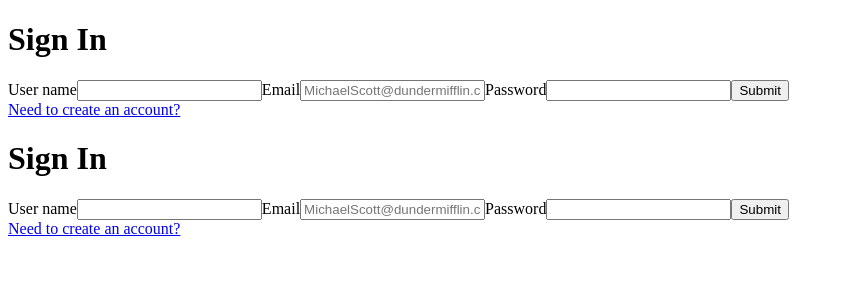
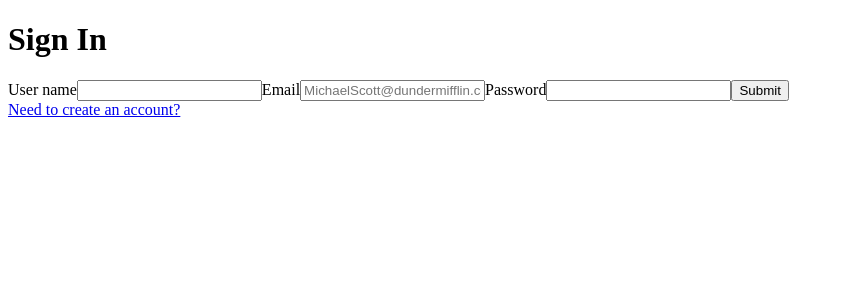
Before and after one commit to meme-t3am/final-project-frontend, a React app: page / in a window 1280 px wide. Shown: the top 300 px of the page, without its empty margins (0-844 px from the left). Built offline with nearby package versions, Linux system fonts and the light colour scheme; no server answers.

Commit message:
cleaned up app.jsx

```diff
--- a/src/components/App.jsx
+++ b/src/components/App.jsx
@@ -8,18 +8,14 @@ import AuthForm from './CustomForms/AuthForm';
 export default function App() {
   return (
     <Router>
-      <Routes>
-        <Route path="/" element={<Auth />} >
-          <Route index element={<AuthForm mode="signin"/>}/>
-          <Route path="signup" element={<AuthForm mode="signup"/>}/>
-        </Route>
-      </Routes>
       <UserProvider>
         <Routes>
-          <Route path="/" element={<Auth />}>
-            <Route index element={<AuthForm />} />
+          <Route path="/" element={<Auth />} >
+            <Route index element={<AuthForm mode="signin"/>}/>
+            <Route path="signup" element={<AuthForm mode="signup"/>}/>
           </Route>
-
+        </Routes>
+        <Routes>
           <Route element={<ProtectedRoute />}>
             <Route element={<Test />} />
           </Route>
```
